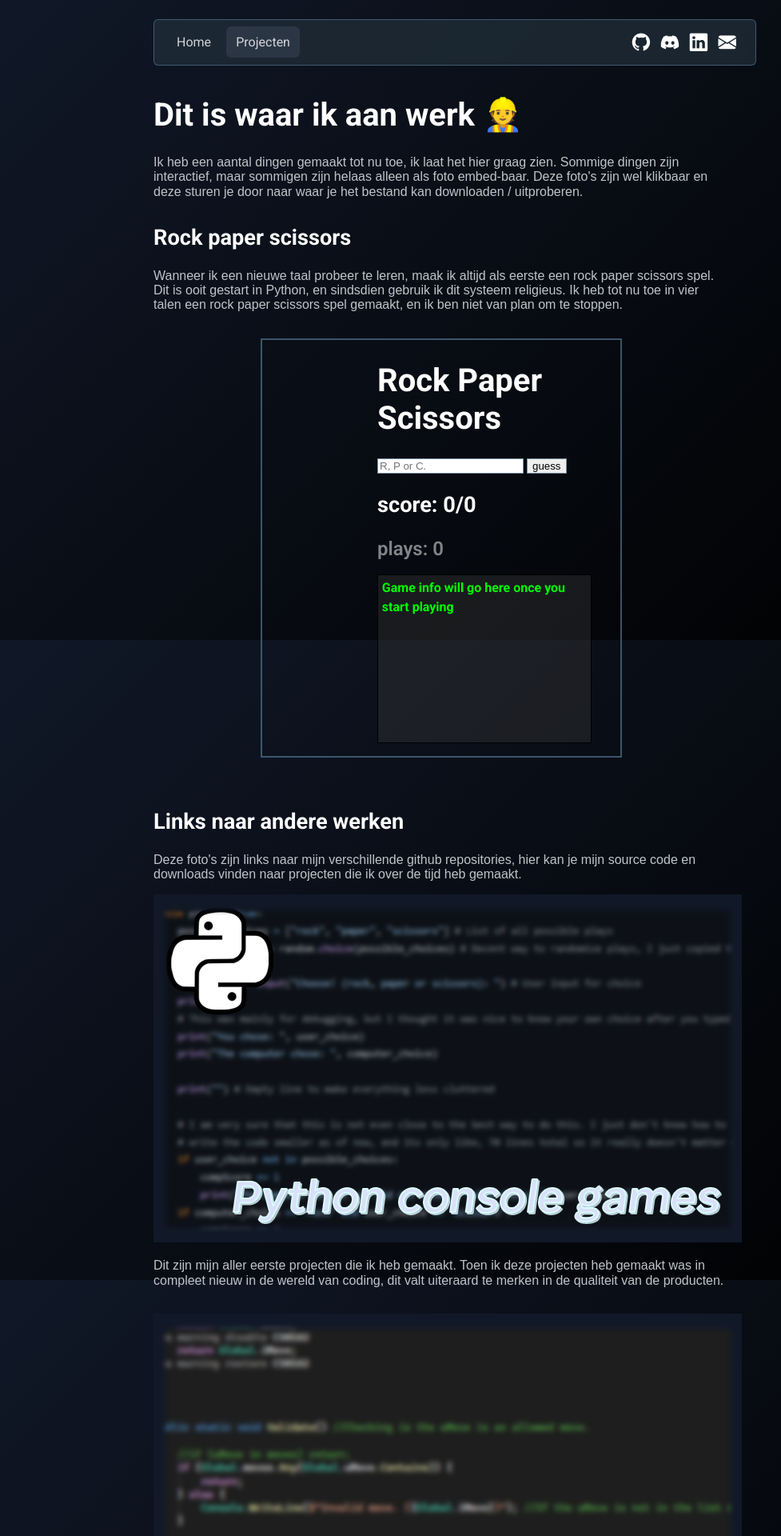
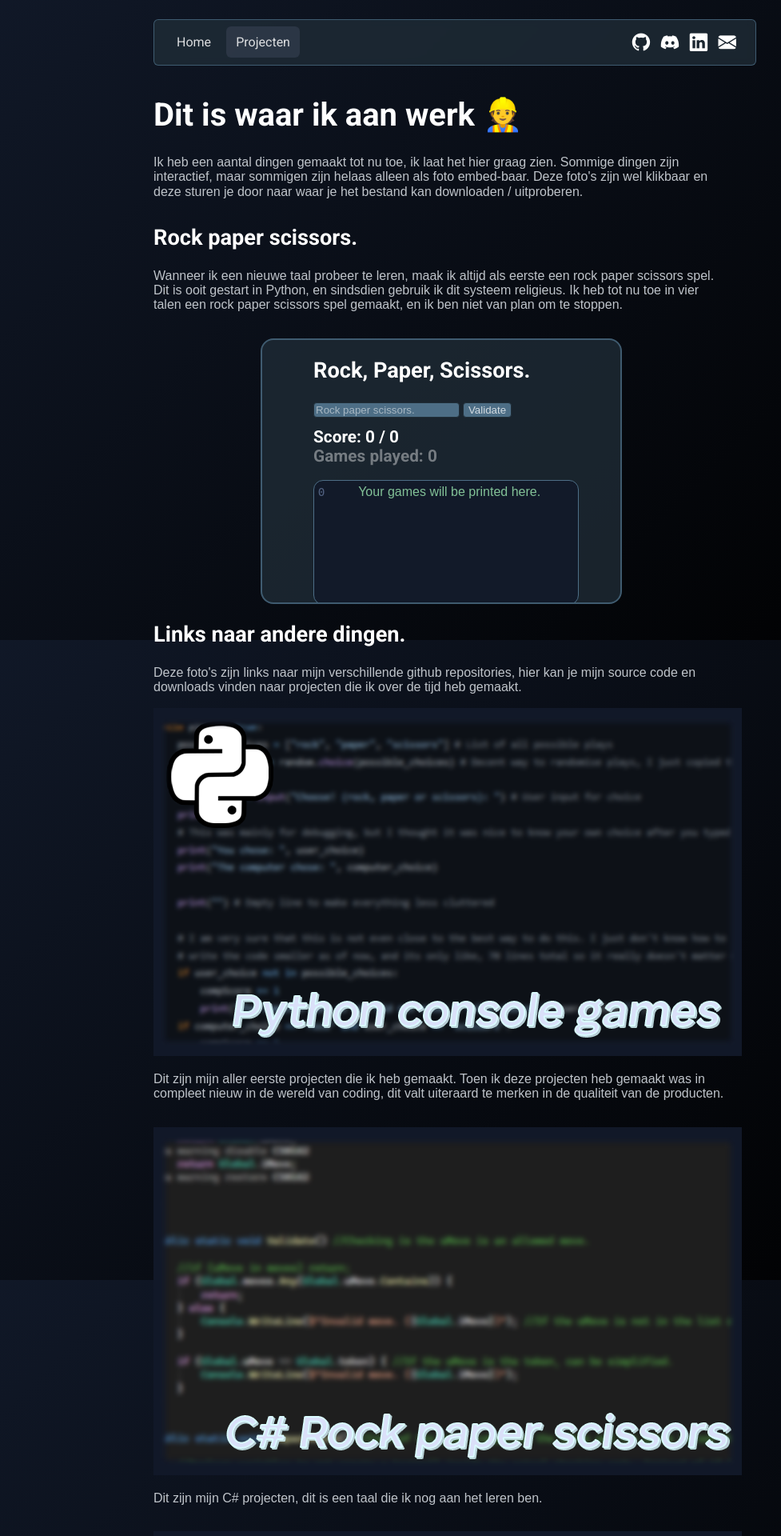
Before and after one commit to douwehw/dhwesterdijk.nl, a PHP site: page /projects.html in a window 1280 px wide. Shown: the top 1920 px of the page at 80% size, without its empty margins (88-1065 px from the left). Run offline with PHP 8.4, Linux system fonts and the light colour scheme.

Commit message:
Updated Rock Paper Scissors embed
Issue #2 solved.

```diff
--- a/css/rps.css
+++ b/css/rps.css
@@ -1,27 +1,82 @@
-#rps-body {
-    margin: 0;
-    position: absolute;
-    top: 50%;
-    left: 50%;
-    -ms-transform: translate(-50%, -50%);
-    transform: translate(-50%, -50%);
+#rps-html-js {
+    margin: auto;
+    position: relative;
+    border: 2px solid #4d6e86bf;
+    background-color: #202e38bf;
+    width: 35vw;
+    height: 41vh;
+    word-wrap:break-word;
+    overflow: hidden;
+    border-radius: 1rem;
 }
 
-input {
-    margin: 2px;
-    padding: 1px;
-    border: 1px solid black
+#rps-center {
+    position: absolute;
+    left: 5vw;
 }
 
-#rps-consol {
-    display: absolute;
-    margin: 10px;
-    padding: 2px;
-    width: 190px;
-    height: 230px;
-    border: 1px solid black;
-    word-wrap: break-word;
-    color: #00ff00;
-    background-color: #33333370;
+#text-input-choice {
+    background-color: #4d6e86;
+    color: #fff;
+    border: 1px solid #202e38;
+    border-radius: 0.25rem;
+}
+
+#text-input-button {
+    background-color: #4d6e86;
+    color: #ffffffbf;
+    border: 1px solid #202e38;
+    border-radius: 0.25rem;
+}
+
+#text-input-button:hover {
+    color: #fff;
+}
+
+#text-input-button:active {
+    background-color: #446175;
+}
+
+::placeholder {
+    color: #ffffff80;
+    opacity: 1;
+}
+
+#gamefeed {
+    text-align: center;
+    color: #82C197;
+    padding: 0.3rem;
+    margin-top: 1.15rem;
+    width: 25vw;
+    height: 18vh;
+    background-color: #111929e1;
+    border: 1px solid #4d6e86;
+    border-radius: 0.75rem;
+    word-wrap:break-word;
     overflow-y: auto;
+    flex-direction: column-reverse;
 }
+
+p#line-nbr {
+    font-family: monospace;
+    font-size: 0.9rem;;
+    margin: 0;
+    float: left;
+    color: #526281;
+}
+
+p#gamefeed-printbox {
+    margin: 0;
+    color: #82C197;
+}
+
+h6 {
+    font-size: 1.3rem;
+    margin-top: 0.75rem;
+    margin-bottom: 0;
+}
+
+h6#games-played {
+    margin: 0;
+    color: #ffffff66;
+}
--- a/css/style.css
+++ b/css/style.css
@@ -13,8 +13,10 @@ html {
 }
 
 nav {
+    z-index: 100;
+    position: absolute;
     backdrop-filter: blur(5px);
-    background-color: rgba(32, 46, 56, 0.75);
+    background-color: #202e38bf;
     border: 2px solid #4d6e86bf;
     display: flex;
     width: 45rem;
@@ -74,7 +76,7 @@ h2 {
 }
 
 h3 {
-    color: rgba(255, 255, 255, 0.5);
+    color: #ffffff80;
     font-weight: 600;
     font-size: 1.5rem;
     line-height: 2rem;
@@ -84,18 +86,23 @@ h3 {
 
 h4 {
     margin-top: 0.01rem;
-    color: rgba(255, 255, 255, 0.3);
+    color: #ffffff4d;
     font-size: 1rem;
     line-height: 1.5rem;
 }
 
 hr {
-    color: rgba(73, 87, 97, 0.75);
+    color: #495761bf;
 }
 
 input {
     padding: 1;
     border: 1px solid #4d6e86bf;
+}
+
+footer {
+    margin-top: 3vh;
+    margin-bottom: 10vh;
 }
 
 #horizontal-list-box {
@@ -118,7 +125,7 @@ input {
 }
 
 #nav-btn {
-    color: rgba(255, 255, 255, 0.8);
+    color: #ffffffd7;
     font-size: 1rem;
     line-height: 1.25rem;
     margin-right: 0.2rem;
@@ -132,7 +139,7 @@ input {
 }
 
 #nav-btn:hover {
-    background-color: rgba(186, 186, 236, 0.1);
+    background-color: #babaec1a;
     color: #fff;
 }
 
@@ -143,47 +150,3 @@ input {
 #italics {
     font-style: italic;
 }
-
-#credit {
-    margin-top: 3vh;
-    margin-bottom: 10vh;
-}
-
-#calculator-html-js {
-    margin: auto;
-    border: 2px solid #4d6e86bf;
-    width: 35vw;
-    margin-bottom: 4rem;
-}
-
-#rps-consol {
-    display: absolute;
-    margin: 1rem;
-    padding: 0.3rem;
-    width: 9vw;
-    height: 25vh;
-    border: 1px solid black;
-    word-wrap: break-word;
-    color: #00ff00;
-    background-color: #33333370;
-    overflow-y: auto;
-}
-
-#textField {
-    padding-left: 9rem;
-}
-
-.rps-text {
-    padding-left: 9rem;
-}
-
-#rps-consol {
-    display: flex;
-    flex-direction: column;
-    margin-left: 9rem;
-    width: 20vw;
-}
-
-#inputs {
-    margin-left: 9rem;
-}
--- a/index.html
+++ b/index.html
@@ -107,10 +107,10 @@
             </p>
         </main>
         <hr>
-        <div id="credit">
+        <footer>
             <h3>Douwe Westerdijk</h3>
             <h4>Software Developer - 2022</h4>
-        </div>
+        </footer>
     </div>
 </body>
 
--- a/projects.html
+++ b/projects.html
@@ -2,8 +2,8 @@
 <html lang="en">
 
 <head>
-    <link rel="stylesheet" href="RPS-JS/rps.css">
     <link rel="stylesheet" href="css/style.css">
+    <link rel="stylesheet" href="css/rps.css">
     <link rel="shortcut icon" href="img/favicon.ico">
     <meta charset="UTF-8">
     <meta http-equiv="X-UA-Compatible" content="IE=edge">
@@ -22,7 +22,7 @@
                 </div>
                 <div id="buttons-right">
                     <a target="_blank" href="https://github.com/48exa">
-                        <i class="bi bi-github" title="Github"></i></a>
+                        <i class="bi bi-github" title="Github" ></i></a>
                     <a target="_blank" href="https://discordapp/com/users/350306353702764554">
                         <i class="bi bi-discord" title="Discord"></i></a>
                     <a target="_blank" href="https://www.linkedin.com/in/douwe-westerdijk-785b2a252/"><i
@@ -39,25 +39,33 @@
                 interactief, maar sommigen zijn helaas alleen als foto embed-baar. Deze foto's zijn wel klikbaar en deze
                 sturen je door naar waar je het bestand kan downloaden / uitproberen.
             </p>
-            <h2>Rock paper scissors</h2>
+            <h2>Rock paper scissors.</h2>
             <p id="space-underneath">
                 Wanneer ik een nieuwe taal probeer te leren, maak ik altijd als eerste een rock paper scissors spel. Dit
-                is ooit gestart in Python, en sindsdien gebruik ik dit systeem religieus. Ik heb tot nu toe in vier talen
+                is ooit gestart in Python, en sindsdien gebruik ik dit systeem religieus. Ik heb tot nu toe in vier
+                talen
                 een rock paper scissors spel gemaakt, en ik ben niet van plan om te stoppen.
             </p>
-            <div id="calculator-html-js">
-                <div id="rps-body">
-                    <h1 id="textField">Rock Paper Scissors</h1>
-                    <div id="inputs">
-                        <input type="text" placeholder="R, P or C." id="guessField">
-                        <input type="submit" value="guess" onclick="play()">
+
+
+            <div id="rps-html-js">
+                <div id="rps-center">
+                    <h2>Rock, Paper, Scissors.</h2>
+                    <form action="#" onsubmit="run()">
+                        <input id="text-input-choice" type="text" placeholder="Rock paper scissors.">
+                        <button id="text-input-button">Validate</button>
+                    </form>
+                    <h6 id="scoreboard">Score: 0 / 0</h6>
+                    <h6 id="games-played">Games played: 0</h6>
+                    <div id="gamefeed">
+                        <p id="line-nbr">0</p>
+                        <p id="gamefeed-printbox">Your games will be printed here.</p>
                     </div>
-                    <h2 class="rps-text" id="score">score: 0/0</h2>
-                    <h3 class="rps-text" id="plays">plays: 0</h3>
-                    <h4 class="rps-text" id="rps-consol">Game info will go here once you start playing</h4>
                 </div>
             </div>
-            <h2>Links naar andere werken</h2>
+
+
+            <h2>Links naar andere dingen.</h2>
             <p>Deze foto's zijn links naar mijn verschillende github repositories, hier kan je mijn source code en
                 downloads vinden naar projecten die ik over de tijd heb gemaakt.</p>
             <a target="_blank" href="https://github.com/48exa/things"><img src="img/PythonConsoleGames.png"
@@ -77,13 +85,12 @@
             </p>
         </main>
         <hr>
-        <div id="credit">
+        <footer>
             <h3>Douwe Westerdijk</h3>
             <h4>Software Developer - 2022</h4>
-        </div>
+        </footer>
     </div>
 </body>
 
 </html>
-<script src="script/button-hold.js"></script>
 <script src="script/rps.js"></script>
--- a/script/rps.js
+++ b/script/rps.js
@@ -1,76 +1,86 @@
 const choices = ['rock', 'paper', 'scissors']
-let choice = ''
-let score = 0
-let plays = 0
-let PCscore = 0
-let a = 0
+let PCmove = ""
+let games = 0
+let line = 0
+let uScore = 0
+let pScore = 0
 
-const consol = document.getElementById('rps-consol')
-const form = document.getElementById("guessField")
-const feed = document.getElementById("textField")
+const move = document.getElementById("text-input-choice")
+const scoreboard = document.getElementById("scoreboard")
+const gamesPlayed = document.getElementById("games-played")
+const lineNbr = document.getElementById("line-nbr")
+const gamefeed = document.getElementById("gamefeed-printbox")
 
-// checks if user move is actually valid
-function check() {
-    if (form.value.toLowerCase() == "rock" ||
-        form.value.toLowerCase() == "paper" ||
-        form.value.toLowerCase() == "scissors") {
-        feed.innerHTML = form.value.toLowerCase();
-    }
-    else {
-        feed.innerHTML = "invalid input"
-        PCscore += 1
-    };
+function randomize() {
+    PCmove = choices[Math.floor(Math.random() * 3)]
 }
 
-function generate() {
-    choice = choices[Math.floor(Math.random() * 3)]
+function lineprint() {
+    line++
+    lineNbr.innerHTML += "<br>" + line
 }
 
-function calculate() {
-    if (form.value.toLowerCase() == "r") {
-        form.value = "rock"
-    } else if (form.value.toLowerCase() == "p") {
-        form.value = "paper"
-    } else if (form.value.toLowerCase() == "s") {
-        form.value = "scissors"
+function convert() {
+    move.value = move.value.toLowerCase()
+
+    if (move.value == "r") {move.value = "rock"}
+    if (move.value == "p") {move.value = "paper"}
+    if (move.value == "s") {move.value = "scissors"}
+}
+
+function increment() {
+    games++
+    line++
+
+    gamesPlayed.innerHTML = `Games played: ${games}`
+
+    if (gamefeed.innerHTML == "Your games will be printed here.") {
+        gamefeed.innerHTML = "<strong>Game #1</strong> <br>"
+        lineNbr.innerText = "1"
+    } else {
+        lineprint()
+        lineprint()
+        gamefeed.innerHTML += `<br><strong>Game #${games}</strong> <br>`
     }
 
-    if (choice == "rock" && form.value.toLowerCase() == "paper" ||
-        choice == "paper" && form.value.toLowerCase() == "scissors" ||
-        choice == "scissors" && form.value.toLowerCase() == "rock") {
-        feed.innerHTML = "you win"
-        score += 1
-        a = 1
-    }
-    else if (form.value.toLowerCase() == "rock" && choice == "paper" ||
-        form.value.toLowerCase() == "paper" && choice == "scissors" ||
-        form.value.toLowerCase() == "scissors" && choice == "rock") {
-        feed.innerHTML = "you lose"
-        PCscore += 1
-        a = 2
-    }
-    else if (choice == form.value.toLowerCase()) {
-        feed.innerHTML = "you tied"
-        a = 3
+    lineprint()
+    gamefeed.innerHTML += `<em>You chose ${move.value}</em> <br>`
+}
+
+function validate() {
+    lineprint()
+    gamefeed.innerHTML += `<em>PC chose ${PCmove}</em> <br>`
+
+    if (move.value == "rock" && PCmove == "scissors" ||
+        move.value == "paper" && PCmove == "rock" ||
+        move.value == "scissors" && PCmove == "paper") {
+            uScore++
+            lineprint()
+            gamefeed.innerHTML += `<u>You win! ${move.value} beats ${PCmove}</u><br>`
+            scoreboard.innerHTML = `Score: ${uScore} / ${pScore}`
+    } else if (PCmove == "rock" && move.value == "scissors" ||
+        PCmove == "paper" && move.value == "rock" ||
+        PCmove == "scissors" && move.value == "paper") {
+            pScore++
+            lineprint()
+            gamefeed.innerHTML += `<u>You lose! ${PCmove} beats ${move.value}</u><br>`
+            scoreboard.innerHTML = `Score: ${uScore} / ${pScore}`
+    } else if (!choices.includes(move.value)) {
+        pScore++
+        lineprint()
+        gamefeed.innerHTML += `<u>You lose! ${move.value} is not a valid move!</u><br>`
+        scoreboard.innerHTML = `Score: ${uScore} / ${pScore}`
     }
 
-    document.getElementById('score').innerHTML = `score: ${score} / ${PCscore}`
-    document.getElementById('plays').innerHTML = `plays: ${plays}`
+    else {
+        lineprint()
+        gamefeed.innerHTML += `<u>You tied! You both chose ${PCmove}</u><br>`
+    }
 }
 
-function log() {
-    consol.innerHTML += "<br>" + `Game #${plays}`
-    consol.innerHTML += "<br>" + `You chose ${form.value}` + "<br>" + `The PC chose ${choice}`
-    if (a == 1) { consol.innerHTML += "<br>" + "You win" }
-    else if (a == 2) { consol.innerHTML += "<br>" + "You lose" }
-    else if (a == 3) { consol.innerHTML += "<br>" + "You tied" }
+function run() {
+    randomize()
+    convert()
+    increment()
+    validate()
 }
-
-function play() {
-    plays += 1
-    check()
-    generate()
-    calculate()
-    log()
-    a = 0
-}
```
